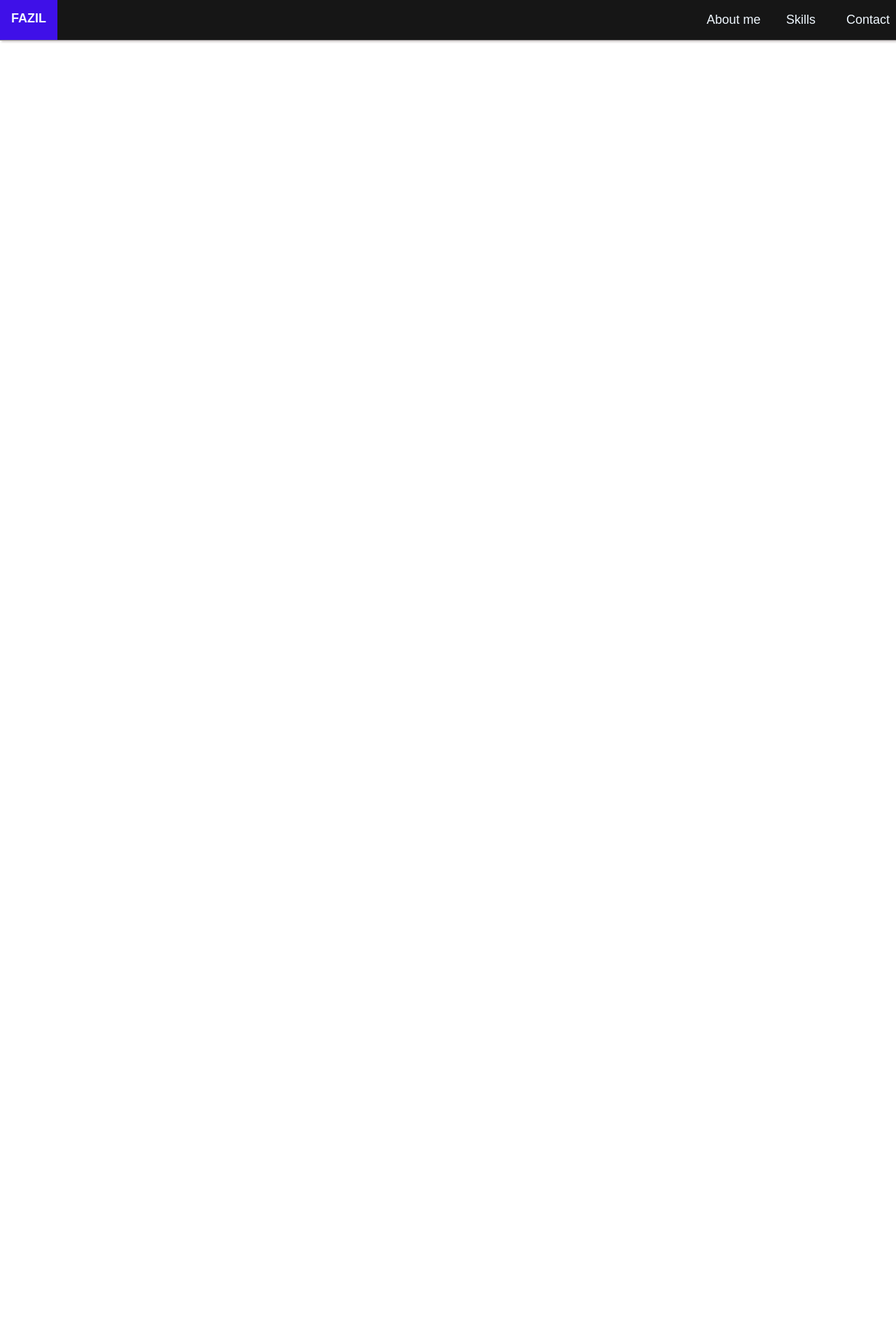
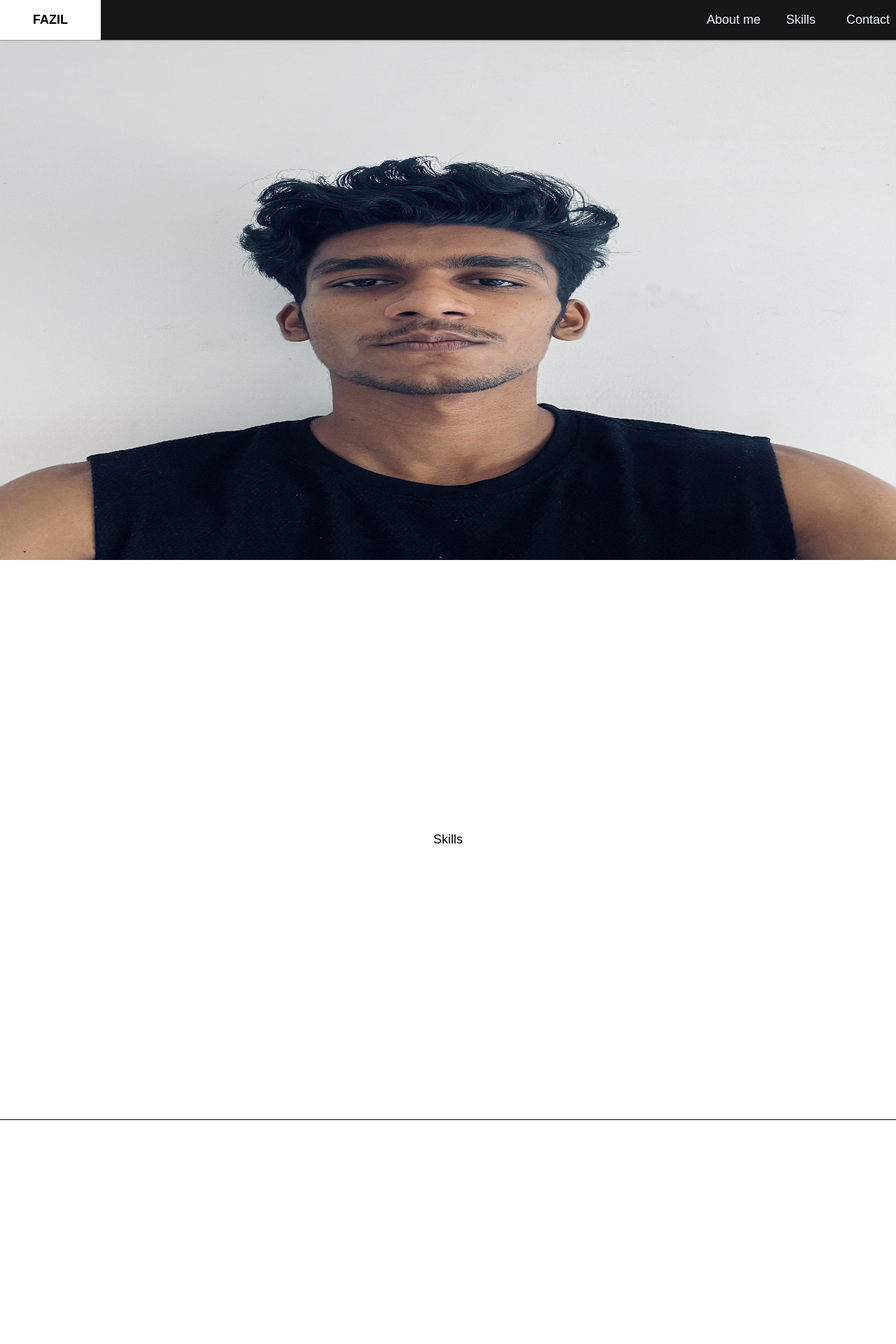
Before and after one commit to Muhammed-fazil-k/Personal-portfolio, a Next.js app: page / in a window 1280 px wide. Shown: the top 1920 px of the page at 70% size. Before the commit the page ends 800 px from the top, so only its background shows below. Built offline with nearby package versions, Linux system fonts and the light colour scheme.

Commit message:
Introduction partial done

```diff
--- /dev/null
+++ b/components/Introduction.jsx
@@ -0,0 +1,19 @@
+import Image from "next/image";
+import React from "react";
+
+const Introduction = () => {
+  return (
+    <div>
+      <Image src="/images/Profile.jpg" fill={true} />
+      <p>
+        Hello, I'm Muhammed Fazil K, a passionate web developer. Feel free to
+        explore my portfolio to see some of my previous projects. If you have a
+        project in mind or would like to discuss potential collaborations, don't
+        hesitate to get in touch. Let's work together to bring your ideas to
+        life and create impactful web experiences
+      </p>
+    </div>
+  );
+};
+
+export default Introduction;
--- a/components/NavBar.jsx
+++ b/components/NavBar.jsx
@@ -1,29 +1,46 @@
-import Link from 'next/link'
-import React from 'react'
-import styles from '../styles/NavBar.module.css'
+import Link from "next/link";
+import React from "react";
+import styles from "../styles/NavBar.module.css";
+import { Link as ScrollLink} from "react-scroll";
 //INtroduction
 //skills
 //Contacts
+const SmoothScrollLink = ({ to, children }) => {
+
+  return (
+    <ScrollLink
+      to={to}
+      smooth={true}
+      duration={500}
+      className={styles["nav-link"]}
+      activeClass={styles["active-link"]}
+    >
+      {children}
+    </ScrollLink>
+  );
+};
 
 const NavBar = () => {
   return (
     <nav className={styles["navbar-container"]}>
-      <div className={styles["logo"]}><Link href='#'>Fazil</Link></div>
+      <div className={styles["logo"]}>
+        <Link href="#">Fazil</Link>
+      </div>
       <div className={styles["nav-links"]}>
         <ul>
           <li>
-                <Link href='#'>About me</Link>
+            <SmoothScrollLink to="introduction">About me</SmoothScrollLink>
           </li>
           <li>
-                <Link href='#'>Skills</Link>
+            <SmoothScrollLink to="skills">Skills</SmoothScrollLink>
           </li>
           <li>
-                <Link href='#'>Contact</Link>
+            <SmoothScrollLink to="contact">Contact</SmoothScrollLink>
           </li>
         </ul>
       </div>
     </nav>
-  )
-}
+  );
+};
 
-export default NavBar
+export default NavBar;
--- a/package.json
+++ b/package.json
@@ -13,6 +13,7 @@
     "eslint-config-next": "13.4.9",
     "next": "13.4.9",
     "react": "18.2.0",
-    "react-dom": "18.2.0"
+    "react-dom": "18.2.0",
+    "react-scroll": "^1.8.9"
   }
 }
--- a/pages/index.js
+++ b/pages/index.js
@@ -1,12 +1,22 @@
 import styles from "@/styles/Main.module.css";
 import NavBar from "@/components/NavBar";
-
+import Introduction from "@/components/Introduction";
 
 export default function Home() {
   return (
     <>
       <div className={styles["main-container"]}>
         <NavBar />
+        <div className={styles["section"]} id="introduction">
+          <Introduction/>
+        </div>
+        <div className={styles["section"]} id="skills">
+          Skills
+        </div>
+        <div className={styles["section"]} id="contact">
+          Contact
+        </div>
+
       </div>
     </>
   );
--- a/styles/Main.module.css
+++ b/styles/Main.module.css
@@ -1,2 +1,11 @@
 .main-container{
 }
+
+.section{
+    width: 100vw;
+    height: 50rem;
+    display: flex;
+    align-items: center;
+    justify-content: center;
+    border-bottom: 1px solid black;
+}
--- a/styles/NavBar.module.css
+++ b/styles/NavBar.module.css
@@ -1,4 +1,7 @@
 .navbar-container{
+  position: fixed;
+  width: 100vw;
+  z-index: 100;
   background-color: #161616;
   display: flex;
   flex-direction: row;
@@ -8,10 +11,17 @@
 }
 
 .logo{
+  min-width:9rem ;
   text-transform: uppercase;
-  background-color: rgb(63, 16, 232);
+  background-color: white;
   padding: 1rem;
   font-weight: 800;
+  display: flex;
+  justify-content: center;
+  align-items: center;
+}
+.logo a{
+  color: black;
 }
 
 .nav-links ul{
@@ -26,3 +36,13 @@
   min-width: 5rem;
   text-align: center;
 }
+
+.active-link {
+  color: #888;
+}
+
+.nav-link {
+  cursor: pointer;
+  text-decoration: none;
+  transition: color 0.3s ease-in-out;
+}
```
Also changed, not shown: 1 other file (tests, documents, lock files or other folders). Lines whose indentation alone changed are shown as unchanged.
